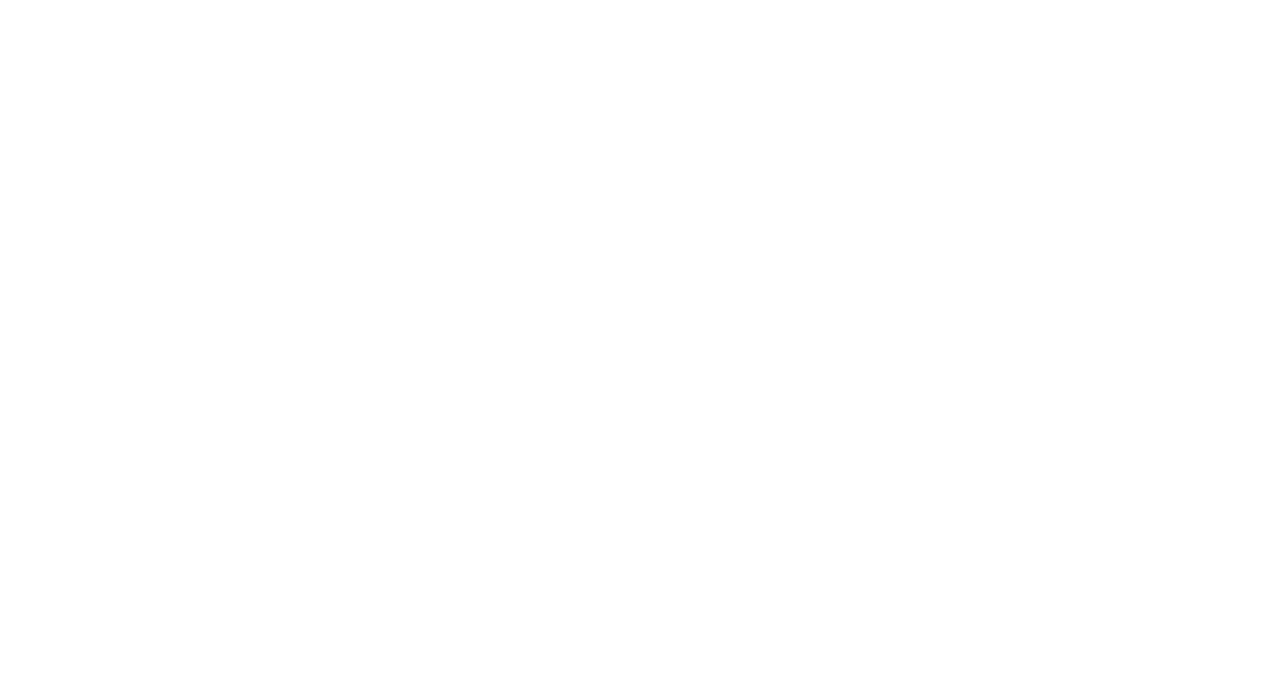
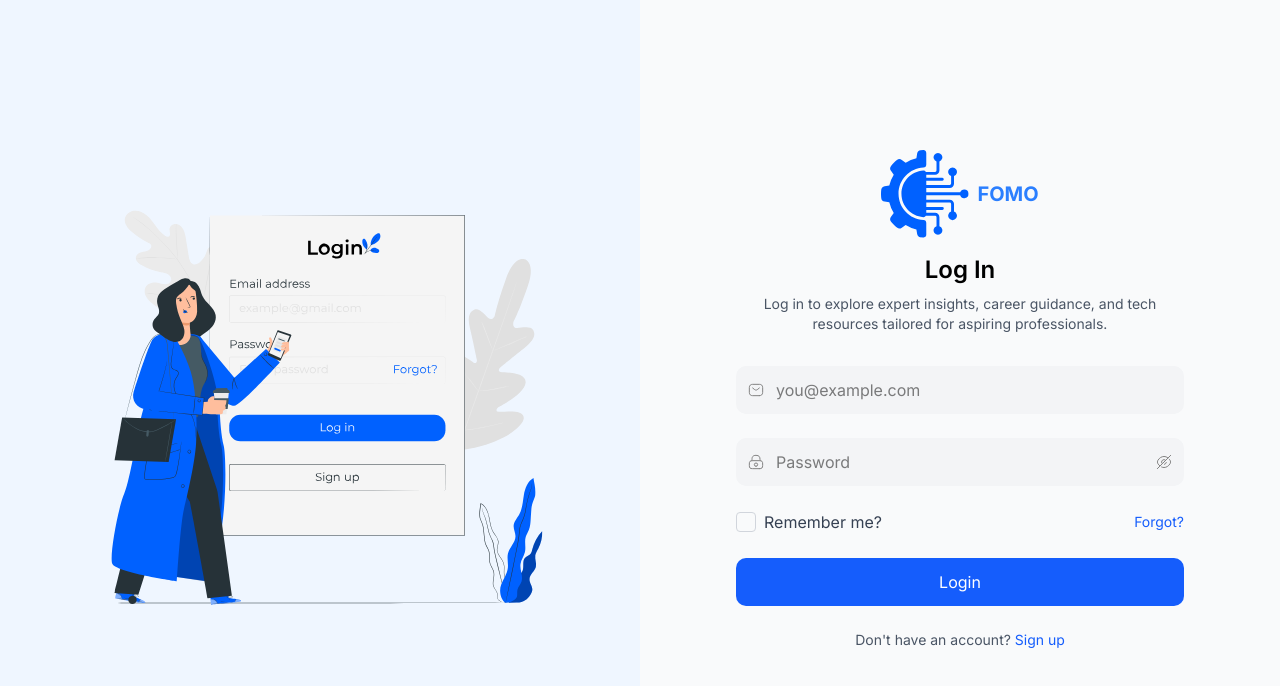
Before and after one commit to Rawand-abu-shammala/FOMO, a Next.js app: page /login in a window 1280 px wide. Before the commit this address had no page. Shown: the top 686 px of the page. Built offline with nearby package versions, Linux system fonts and the light colour scheme.

Commit message:
Add signin page

```diff
--- a/src/app/components/auth/signup/SignupForm.tsx
+++ b/src/app/components/auth/signup/SignupForm.tsx
@@ -1,6 +1,7 @@
 'use client'
 // components/auth/signup/SignupForm.tsx
 import React, { useState, FormEvent } from 'react'
+import { useRouter } from "next/navigation";
 import Image from 'next/image'
 import { toast } from 'react-toastify'
 import 'react-toastify/dist/ReactToastify.css'
@@ -17,6 +18,8 @@
 export default function SignupForm({ initialRole, onSwitchRole }: Props) {
   const [step, setStep] = useState<1 | 2 | 3>(1)
   const [loading, setLoading] = useState(false)
+  const router = useRouter();
+
 
   const [stepOneData, setStepOneData] = useState<StepOneData>({
     role: initialRole,
@@ -93,7 +96,8 @@
       })
       if (step === 3) Object.entries(stepThreeData).forEach(([k, v]) => fd.append(k, String(v)))
       await fetch('/api/signup', { method: 'POST', body: fd })
-      toast.success('Signed up successfully')
+      toast.success('Signed up successfully');
+      router.push("/home");
     } catch {
       toast.error('Signup failed')
     } finally {
--- /dev/null
+++ b/src/app/login/LoginForm.tsx
@@ -0,0 +1,156 @@
+"use client";
+
+import { useState, FormEvent, ChangeEvent } from "react";
+import { useRouter } from "next/navigation";
+// import axios from "axios";
+import { toast } from "react-toastify";
+import Link from "next/link";
+
+import EmailIcon from "@/components/icons/sms";
+import LockIcon from "@/components/icons/lock";
+import EyeIcon from "@/components/icons/eye-slash";
+import EyeOffIcon from "@/components/icons/eye-svgrepo-com";
+import CheckIcon from "@/components/icons/check";
+
+export default function LoginForm() {
+  // ensures useRouter works in a Client Component
+  const router = useRouter();
+
+  // form state
+  const [form, setForm] = useState({
+    email: "",
+    password: "",
+    remember: false,
+  });
+
+  // toggle password visibility
+  const [showPassword, setShowPassword] = useState(false);
+
+  // loading state
+  const [loading, setLoading] = useState(false);
+
+  // update form fields
+  const handleChange = (e: ChangeEvent<HTMLInputElement>) => {
+    const { name, value, type, checked } = e.target;
+    setForm((prev) => ({
+      ...prev,
+      [name]: type === "checkbox" ? checked : value,
+    }));
+  };
+
+  // on login button click
+  const handleSubmit = async (e: FormEvent<HTMLFormElement>) => {
+    e.preventDefault();
+
+    // const { email, password, remember } = form;
+    const { email, password } = form;
+
+    // validate fields
+    if (!email.trim()) {
+      toast.error("Email is required");
+      return;
+    }
+    const emailRegex = /^[^\s@]+@[^\s@]+\.[^\s@]+$/;
+    if (!emailRegex.test(email)) {
+      toast.error("Please enter a valid email");
+      return;
+    }
+    if (!password) {
+      toast.error("Password is required");
+      return;
+    }
+    if (password.length < 6) {
+      toast.error("Password must be at least 6 characters");
+      return;
+    }
+
+    setLoading(true);
+
+    try {
+      // API request for login
+      await
+      // axios.post("/api/login", { email, password, remember });
+      toast.success("Logged in successfully");
+
+      // navigate to Home page
+      router.push("/home"); // or "/" depending on actual route
+    } catch (err) {
+      console.error(err);
+      toast.error("Login failed. Please check your credentials");
+    } finally {
+      setLoading(false);
+    }
+  };
+
+  return (
+    <form onSubmit={handleSubmit} className="space-y-6">
+      {/* email field */}
+      <div className="relative">
+        <EmailIcon className="absolute left-3 top-1/2 transform -translate-y-1/2 text-gray-400" />
+        <input
+          name="email"
+          type="email"
+          placeholder="you@example.com"
+          value={form.email}
+          onChange={handleChange}
+          className="w-full pl-10 pr-4 py-3 bg-gray-100 rounded-lg focus:outline-none focus:ring-2 focus:ring-blue-500"
+        />
+      </div>
+
+      {/* password field */}
+      <div className="relative">
+        <LockIcon className="absolute left-3 top-1/2 transform -translate-y-1/2 text-gray-400" />
+        <input
+          name="password"
+          type={showPassword ? "text" : "password"}
+          placeholder="Password"
+          value={form.password}
+          onChange={handleChange}
+          className="w-full pl-10 pr-10 py-3 bg-gray-100 rounded-lg focus:outline-none focus:ring-2 focus:ring-blue-500"
+        />
+        <button
+          type="button"
+          onClick={() => setShowPassword((s) => !s)}
+          className="absolute top-1/2 right-3 transform -translate-y-1/2"
+        >
+          {showPassword ? <EyeOffIcon /> : <EyeIcon />}
+        </button>
+      </div>
+
+      {/* remember me option and forgot password link */}
+      <div className="flex items-center justify-between">
+        <label className="flex items-center space-x-2">
+          <input
+            name="remember"
+            type="checkbox"
+            checked={form.remember}
+            onChange={handleChange}
+            className="sr-only"
+          />
+          <div
+            className={`w-5 h-5 rounded flex items-center justify-center ${
+              form.remember ? "border-0" : "border border-gray-300"
+            }`}
+          >
+            {form.remember && (
+              <CheckIcon className="w-5 h-5 text-blue-600" fill="currentColor" />
+            )}
+          </div>
+          <span className="text-gray-700">Remember me?</span>
+        </label>
+        <Link href="/forgot" className="text-blue-600 hover:underline text-sm">
+          Forgot?
+        </Link>
+      </div>
+
+      {/* submit button */}
+      <button
+        type="submit"
+        disabled={loading}
+        className="w-full py-3 bg-blue-600 text-white rounded-lg hover:bg-blue-700 disabled:opacity-50 transition"
+      >
+        {loading ? "Loading…" : "Login"}
+      </button>
+    </form>
+  );
+}
--- /dev/null
+++ b/src/app/login/page.tsx
@@ -0,0 +1,47 @@
+import Image from "next/image";
+import LoginForm from "./LoginForm";
+import Link from 'next/link'
+import Logo from '@/components/icons/logosignin'
+
+
+
+export default function LoginPage() {
+  return (
+    // <div className="min-h-screen flex">
+    //   <div className="hidden xl:flex flex-1 bg-blue-50 items-center justify-center p-10">
+    <div className="flex flex-col md:flex-row min-h-screen">
+      {/* Left illustration */}
+      <div className="md:w-1/2 w-full bg-blue-50 flex items-center justify-center p-6 md:p-12">
+        <Image
+          src="/assets/images/Login-pana 1.svg"
+          alt="login"
+            width={500}
+          height={500}
+        />
+      </div>
+      <div className="flex-1 flex items-center justify-center p-8">
+        <div className="w-full max-w-md">
+
+
+          <div className="flex justify-center items-center space-x-2 mb-4 text-blue-500">
+      <Logo className="w-22 h-22" />
+      <span className="text-xl font-bold">FOMO</span>
+    </div>
+
+          <h1 className="text-2xl font-semibold text-center mb-2">Log In</h1>
+          <p className="text-center text-sm text-gray-600 mb-8">
+            Log in to explore expert insights, career guidance, and tech resources tailored for aspiring professionals.
+          </p>
+          <LoginForm />
+          <p className="text-center text-sm text-gray-600 mt-6">
+            Don&apos;t have an account?{" "}
+            <Link href="/signup" className="text-blue-600 hover:underline">
+              Sign up
+            </Link>
+
+          </p>
+        </div>
+      </div>
+    </div>
+  );
+}
--- a/src/app/signup/[role]/page.tsx
+++ b/src/app/signup/[role]/page.tsx
@@ -7,7 +7,8 @@
 import SignupForm from '../../components/auth/signup/SignupForm'
 
 export default function SignupPage() {
-  const { role: initialRole } = useParams() as { role: 'student' | 'mentor' }
+  const { role: initialRole } = useParams() as
+   { role: 'student' | 'mentor' }
   const router = useRouter()
 
   useEffect(() => {
```
